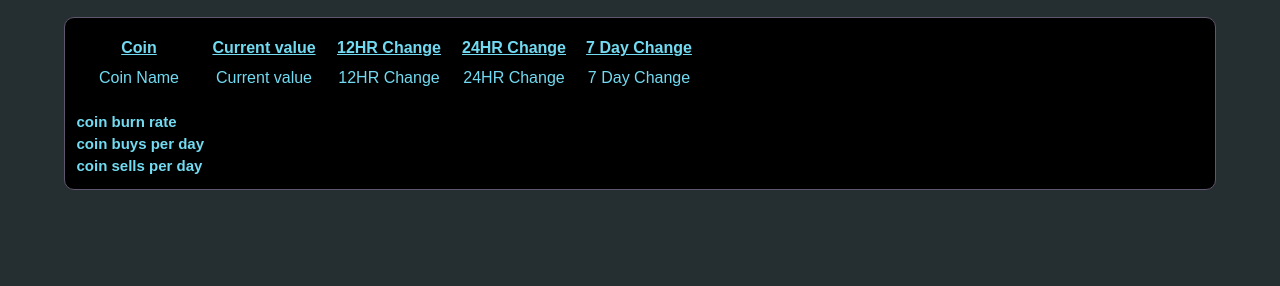
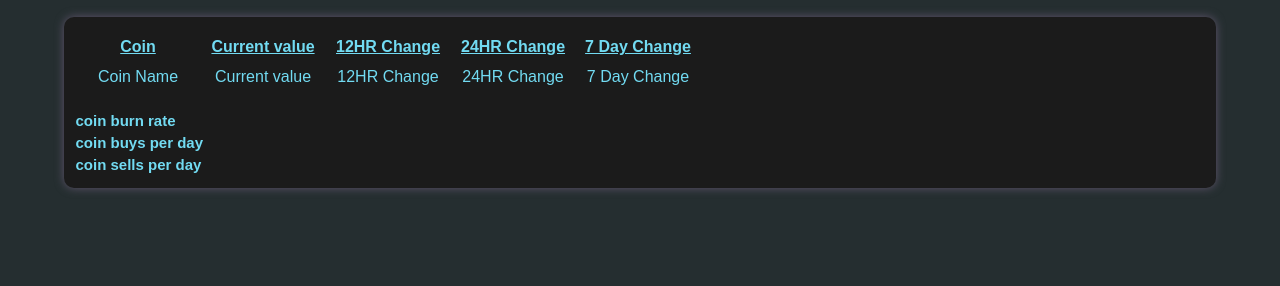
Before and after one commit to GreysonStalcup/Crypto-Crawler, a website: page client/index.html in a window 1280 px wide. Shown: the part 214-500 px from the top of the page. Drawn offline with Linux system fonts and the light colour scheme; no server answers.

Commit message:
changed colors

```diff
--- a/client/style.css
+++ b/client/style.css
@@ -23,7 +23,7 @@ h2 {
 h3 {
 	font-size: 15px;
 	color: #72DBF2;
-	text-shadow: 0 0 3px #000000, 0 0 5px #000000;
+	/*text-shadow: 0 0 3px #000000, 0 0 5px #000000;*/
 }
 
 p {
@@ -100,12 +100,13 @@ a:hover, a:active {
 
 .coin {
 	width: 90%;
-	background-color: black;
+	background-color: #1b1b1b;
 	text-align: center;
 	float: center;
 	margin-left: auto;
 	margin-right: auto;
-	border: .75px solid #60566d;
+	/*border: .75px solid #60566d; */
+	box-shadow: 0 0px 0px 0 green, 0 0px 10px 0 #60566d;
 	border-radius: 10px;
 	padding-top: 15px;
 	padding-bottom: 15px;
@@ -128,13 +129,13 @@ th {
 }
 
 th, td {
-	background-color: black;
+	background-color: #1b1b1b;
 	min-width: 125px;
 	height: 30px;
 }
 
 .info {
-	background-color: black;
+	background-color: #1b1b1b;
 	text-align: left;
 	margin-top: 5px;
 	margin-left: 1%;
```
